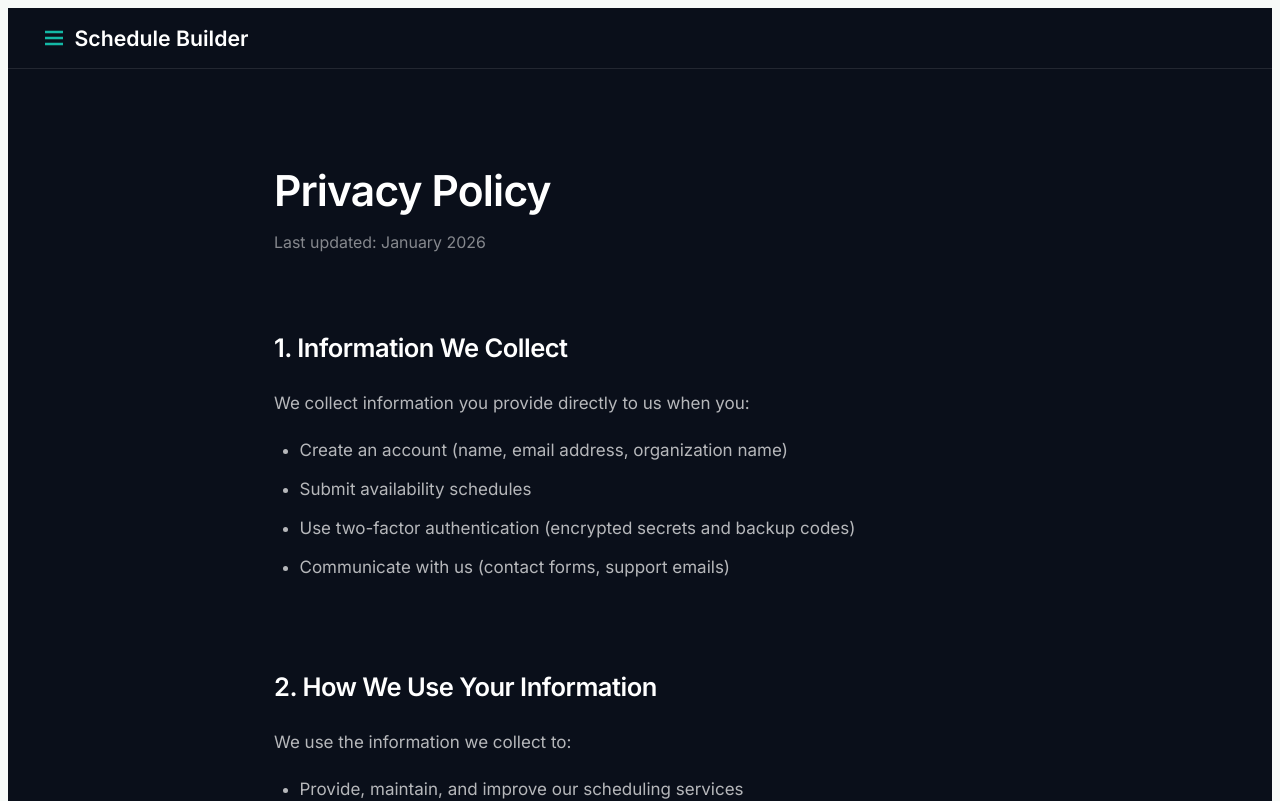
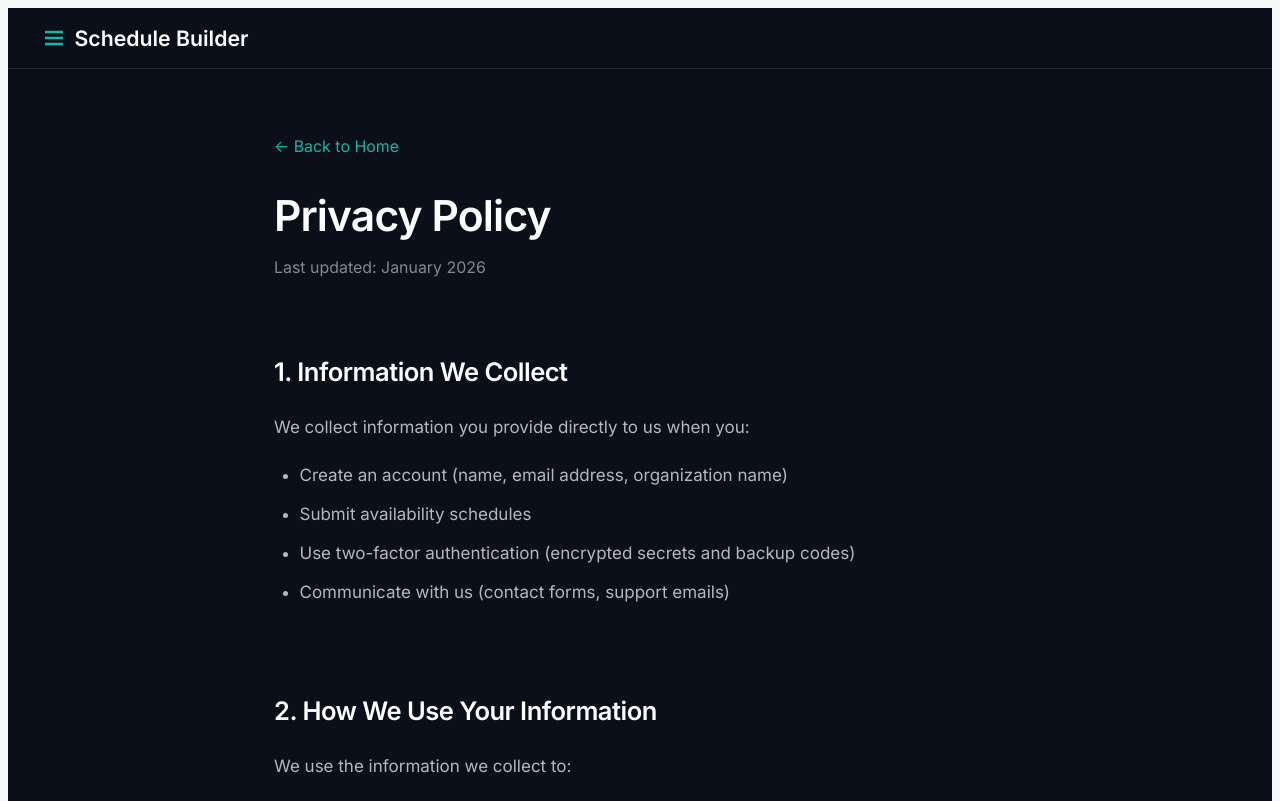
Before and after one commit to ArsalanAnwer0/schedule-builder, a Next.js app: page /privacy in a window 1280 px wide. Shown: the top 801 px of the page. Built offline with nearby package versions, Linux system fonts and the light colour scheme.

Commit message:
Add back to home navigation links to static pages
Added consistent back navigation links to Contact, Privacy Policy, and Terms of Use pages for better user experience.

```diff
--- a/app/contact/page.jsx
+++ b/app/contact/page.jsx
@@ -67,6 +67,20 @@ export default function Contact() {
         margin: "0 auto",
         padding: "4rem 2rem"
       }}>
+        <Link
+          href="/"
+          style={{
+            color: "#14b8a6",
+            textDecoration: "none",
+            fontSize: "0.9375rem",
+            display: "flex",
+            alignItems: "center",
+            gap: "0.5rem",
+            marginBottom: "2rem"
+          }}
+        >
+          ← Back to Home
+        </Link>
         <div style={{ marginBottom: "3rem" }}>
           <h1 style={{
             fontSize: "2.5rem",
--- a/app/privacy/page.jsx
+++ b/app/privacy/page.jsx
@@ -44,6 +44,20 @@ export default function PrivacyPolicy() {
         margin: "0 auto",
         padding: "4rem 2rem"
       }}>
+        <Link
+          href="/"
+          style={{
+            color: "#14b8a6",
+            textDecoration: "none",
+            fontSize: "0.9375rem",
+            display: "flex",
+            alignItems: "center",
+            gap: "0.5rem",
+            marginBottom: "2rem"
+          }}
+        >
+          ← Back to Home
+        </Link>
         <h1 style={{
           fontSize: "2.5rem",
           fontWeight: "600",
--- a/app/terms/page.jsx
+++ b/app/terms/page.jsx
@@ -44,6 +44,20 @@ export default function TermsOfUse() {
         margin: "0 auto",
         padding: "4rem 2rem"
       }}>
+        <Link
+          href="/"
+          style={{
+            color: "#14b8a6",
+            textDecoration: "none",
+            fontSize: "0.9375rem",
+            display: "flex",
+            alignItems: "center",
+            gap: "0.5rem",
+            marginBottom: "2rem"
+          }}
+        >
+          ← Back to Home
+        </Link>
         <h1 style={{
           fontSize: "2.5rem",
           fontWeight: "600",
```
